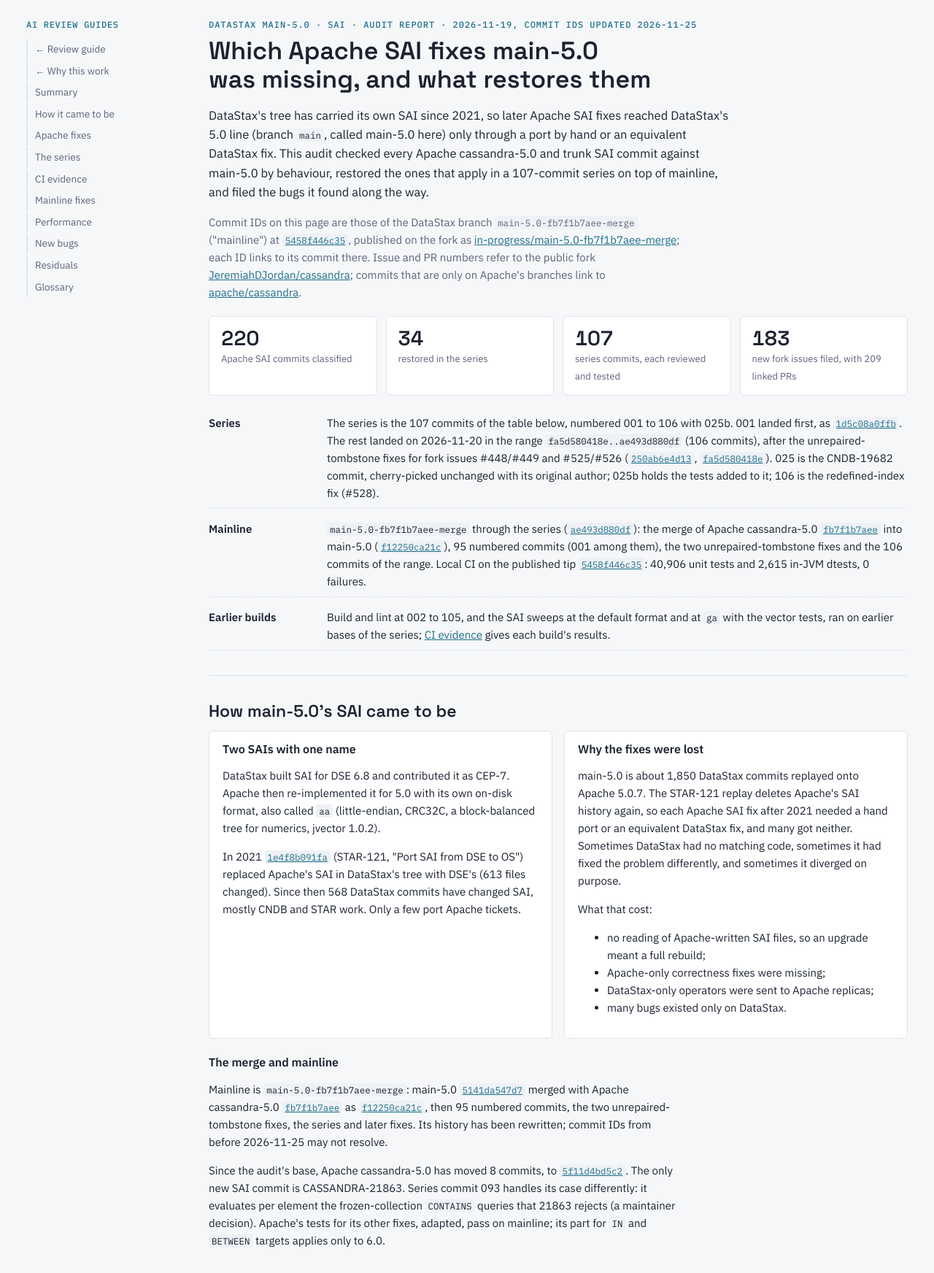
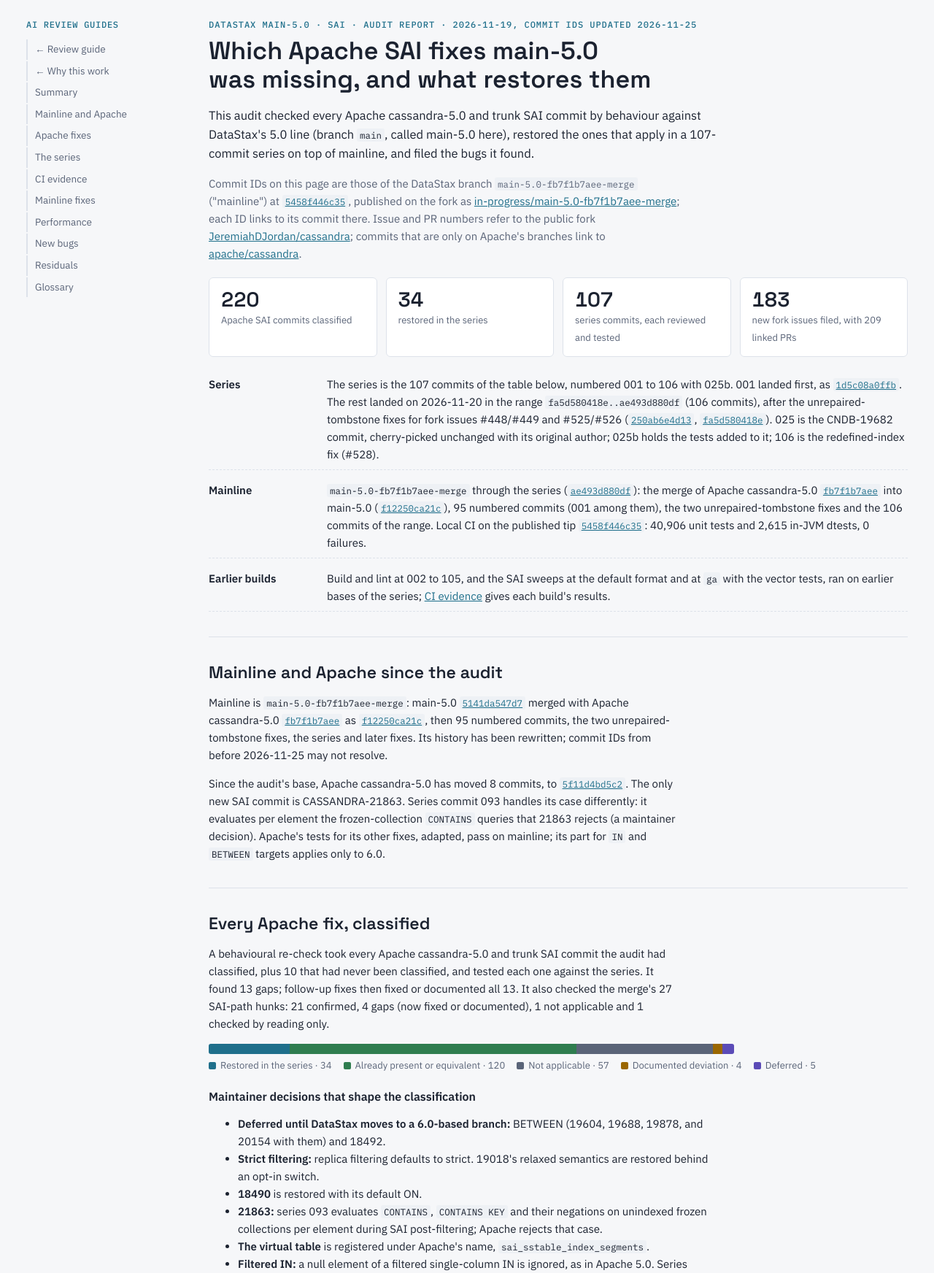
Before and after one commit to JeremiahDJordan/ai-review-guides, a plain HTML site: page sai-apache-ports/audit-report.html in a window 1280 px wide. Shown: the top 1744 px of the page at 73% size. Drawn offline with Linux system fonts and the light colour scheme.

Commit message:
Drop the history background from the SAI guide, overview and report
Co-Authored-By: Claude Opus 5.5 <noreply@anthropic.com>

```diff
--- a/sai-apache-ports/audit-report.html
+++ b/sai-apache-ports/audit-report.html
@@ -131,7 +131,7 @@ dl.gloss { display: grid; grid-template-columns: repeat(2, minmax(0, 1fr)); gap:
     <li><a href="./">← Review guide</a></li>
     <li><a href="overview.html">← Why this work</a></li>
     <li><a href="#summary">Summary</a></li>
-    <li><a href="#history">How it came to be</a></li>
+    <li><a href="#base">Mainline and Apache</a></li>
     <li><a href="#fixes">Apache fixes</a></li>
     <li><a href="#series">The series</a></li>
     <li><a href="#ci">CI evidence</a></li>
@@ -146,7 +146,7 @@ dl.gloss { display: grid; grid-template-columns: repeat(2, minmax(0, 1fr)); gap:
 <header class="top" id="summary">
   <div class="eyebrow">DataStax main-5.0 · SAI · audit report · 2026-11-19, commit IDs updated 2026-11-25</div>
   <h1>Which Apache SAI fixes main-5.0 was missing, and what restores them</h1>
-  <p class="lede">DataStax's tree has carried its own SAI since 2021, so later Apache SAI fixes reached DataStax's 5.0 line (branch <code>main</code>, called main-5.0 here) only through a port by hand or an equivalent DataStax fix. This audit checked every Apache cassandra-5.0 and trunk SAI commit against main-5.0 by behaviour, restored the ones that apply in a 107-commit series on top of mainline, and filed the bugs it found along the way.</p>
+  <p class="lede">This audit checked every Apache cassandra-5.0 and trunk SAI commit by behaviour against DataStax's 5.0 line (branch <code>main</code>, called main-5.0 here), restored the ones that apply in a 107-commit series on top of mainline, and filed the bugs it found.</p>
   <p class="dim">Commit IDs on this page are those of the DataStax branch <code>main-5.0-fb7f1b7aee-merge</code> ("mainline") at <a href="https://github.com/JeremiahDJordan/cassandra/commit/5458f446c35ac71f2dc0ad68dc69f8130661301f"><code>5458f446c35</code></a>, published on the fork as <a href="https://github.com/JeremiahDJordan/cassandra/tree/in-progress/main-5.0-fb7f1b7aee-merge">in-progress/main-5.0-fb7f1b7aee-merge</a>; each ID links to its commit there. Issue and PR numbers refer to the public fork <a href="https://github.com/JeremiahDJordan/cassandra">JeremiahDJordan/cassandra</a>; commits that are only on Apache's branches link to <a href="https://github.com/apache/cassandra">apache/cassandra</a>.</p>
   <div class="tiles">
     <div class="tile"><b>220</b><span>Apache SAI commits classified</span></div>
@@ -160,27 +160,8 @@ dl.gloss { display: grid; grid-template-columns: repeat(2, minmax(0, 1fr)); gap:
     <div><dt>Earlier builds</dt><dd>Build and lint at 002 to 105, and the SAI sweeps at the default format and at <code>ga</code> with the vector tests, ran on earlier bases of the series; <a href="#ci">CI evidence</a> gives each build's results.</dd></div>
   </dl>
 </header>
-<section id="history">
-  <h2>How main-5.0's SAI came to be</h2>
-  <div class="cols2">
-    <div class="card">
-      <h3>Two SAIs with one name</h3>
-      <p>DataStax built SAI for DSE 6.8 and contributed it as CEP-7. Apache then re-implemented it for 5.0 with its own on-disk format, also called <code>aa</code> (little-endian, CRC32C, a block-balanced tree for numerics, jvector 1.0.2).</p>
-      <p>In 2021 <a href="https://github.com/JeremiahDJordan/cassandra/commit/1e4f8b091faeeecf3fa716d719f3924f2dc092d1"><code>1e4f8b091fa</code></a> (STAR-121, "Port SAI from DSE to OS") replaced Apache's SAI in DataStax's tree with DSE's (613 files changed). Since then 568 DataStax commits have changed SAI, mostly CNDB and STAR work. Only a few port Apache tickets.</p>
-    </div>
-    <div class="card">
-      <h3>Why the fixes were lost</h3>
-      <p>main-5.0 is about 1,850 DataStax commits replayed onto Apache 5.0.7. The STAR-121 replay deletes Apache's SAI history again, so each Apache SAI fix after 2021 needed a hand port or an equivalent DataStax fix, and many got neither. Sometimes DataStax had no matching code, sometimes it had fixed the problem differently, and sometimes it diverged on purpose.</p>
-      <p>What that cost:</p>
-      <ul>
-        <li>no reading of Apache-written SAI files, so an upgrade meant a full rebuild;</li>
-        <li>Apache-only correctness fixes were missing;</li>
-        <li>DataStax-only operators were sent to Apache replicas;</li>
-        <li>many bugs existed only on DataStax.</li>
-      </ul>
-    </div>
-  </div>
-  <h3>The merge and mainline</h3>
+<section id="base">
+  <h2>Mainline and Apache since the audit</h2>
   <p>Mainline is <code>main-5.0-fb7f1b7aee-merge</code>: main-5.0 <a href="https://github.com/JeremiahDJordan/cassandra/commit/5141da547d7783f5565ea77a9dda965a6c67d12d"><code>5141da547d7</code></a> merged with Apache cassandra-5.0 <a href="https://github.com/JeremiahDJordan/cassandra/commit/fb7f1b7aeebb9565305aad76025530dc30f697fb"><code>fb7f1b7aee</code></a> as <a href="https://github.com/JeremiahDJordan/cassandra/commit/f12250ca21c7f8811a3fff2b0712a04e7696c631"><code>f12250ca21c</code></a>, then 95 numbered commits, the two unrepaired-tombstone fixes, the series and later fixes. Its history has been rewritten; commit IDs from before 2026-11-25 may not resolve.</p>
   <p>Since the audit's base, Apache cassandra-5.0 has moved 8 commits, to <a href="https://github.com/apache/cassandra/commit/5f11d4bd5c27b1b9c711efb43fc15dda6b643065"><code>5f11d4bd5c2</code></a>. The only new SAI commit is CASSANDRA-21863. Series commit 093 handles its case differently: it evaluates per element the frozen-collection <code>CONTAINS</code> queries that 21863 rejects (a maintainer decision). Apache's tests for its other fixes, adapted, pass on mainline; its part for <code>IN</code> and <code>BETWEEN</code> targets applies only to 6.0.</p>
 </section>
@@ -341,7 +322,7 @@ dl.gloss { display: grid; grid-template-columns: repeat(2, minmax(0, 1fr)); gap:
     <tr><td class="nowrap">#446, #447, #445</td><td class="note">row 01: gaps in the names read path (#447 is mainline's <a href="https://github.com/JeremiahDJordan/cassandra/commit/0c88ef824180d2f31202cce040d0c591f065a590"><code>0c88ef82418</code></a>)</td><td class="note">4 new tests fail before each</td></tr>
     </tbody>
   </table></div>
-  <h3>Cost that stays</h3>
+  <h3>Remaining read cost</h3>
   <p>Fix 01 brings range reads from SSTables back to main-5.0's speed. Memtable reads stay slower than on main-5.0 (<a href="https://github.com/JeremiahDJordan/cassandra/commit/5141da547d7783f5565ea77a9dda965a6c67d12d"><code>5141da547d7</code></a>), by 6% to 128% (40-column skip-list tables the most), and reads with an SSTable holding expired data by 23% to 94%. That is the cost of the correctness fix itself (<a href="https://github.com/JeremiahDJordan/cassandra/commit/8b535907ba16ddc357f156ba0688e878481f8232"><code>8b535907ba1</code></a>): a row kept alive by cells older than its expired row marker must not be dropped. Memtable-only reads against the code before fix 01 are within noise. On the Apache side (#158), memtable-only reads are still 77–141% slower.</p>
 </section>
 <section id="bugs">
@@ -386,7 +367,7 @@ dl.gloss { display: grid; grid-template-columns: repeat(2, minmax(0, 1fr)); gap:
     <tr><td class="nowrap-sm"><strong>Keyspace schema changes</strong></td><td class="note">Creating, altering or dropping a keyspace bumps the global change counter: one recheck per active scope per schema change. It could be per keyspace; a cold path, negligible.</td></tr>
     <tr><td class="nowrap-sm"><strong>CASSANDRA-21671</strong></td><td class="note">On Apache cassandra-5.0 (unreleased 5.0.10) and trunk; not a clear regression, not filed. Its SAI builder part is fixed by mainline <a href="https://github.com/JeremiahDJordan/cassandra/commit/4ee9a6be339fc77fac26494076b0543c24b85d47"><code>4ee9a6be339</code></a> and series 104. Left out on purpose: the BTI range-read change of 256 KiB per SSTable. Fork PR #442 ports parts of 21671, which may bring the BTI range-read cost to base-5.0.</td></tr>
     <tr><td class="nowrap-sm"><strong>Writing Apache's <code>aa</code></strong></td><td class="note">Writing Apache's <code>aa</code> format when pinned, for a rolling downgrade to Apache 5.0, is about the size of the reader work (about 5,300 lines over 5 commits). Deferred on 2026-11-15. Precondition: Apache 5.0 must read DataStax's SSTables, and the rest of a rolling downgrade must work.</td></tr>
-    <tr><td class="nowrap-sm"><strong>Memtable-only read cost</strong></td><td class="note">See "Cost that stays" under Performance.</td></tr>
+    <tr><td class="nowrap-sm"><strong>Memtable-only read cost</strong></td><td class="note">See "Remaining read cost" under Performance.</td></tr>
     <tr><td class="nowrap-sm"><strong>#211, #212, #213</strong></td><td class="note">Vector graph reachability, a <code>rerank_k</code> 0 NullPointerException, and open-ended collection slices (#213 = CASSANDRA-17403): filed, no PR.</td></tr>
     <tr><td class="nowrap-sm"><strong>#277</strong></td><td class="note">After <code>ALTER TYPE</code>, SAI indexes keep the original type: raised to critical, no PR.</td></tr>
     <tr><td class="nowrap-sm"><strong>Selected filed issues without a PR</strong></td><td class="note">#198, #201, #204, #228, #239 (a 6,000-line fix that needs the 5.0 merge), #242, #240/#241, #278, #281, #370, #371, #376, #378, #381, #382 (high: <code>CREATE INDEX</code> silently queryable with 0 of 3,200 rows on main-5.0), #430 (mixed versions, <code>skipTo</code>).</td></tr>
```
Also changed, not shown: sai-apache-ports/index.html (+3 -8 lines), sai-apache-ports/overview.html (+4 -7 lines), 2 other files.
